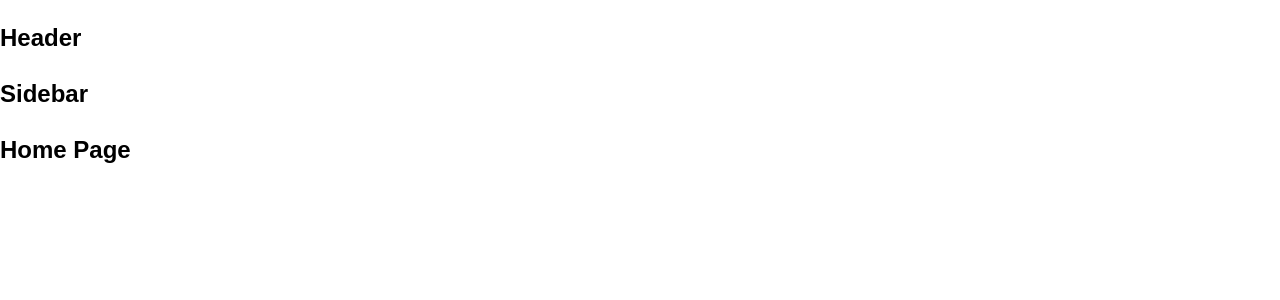
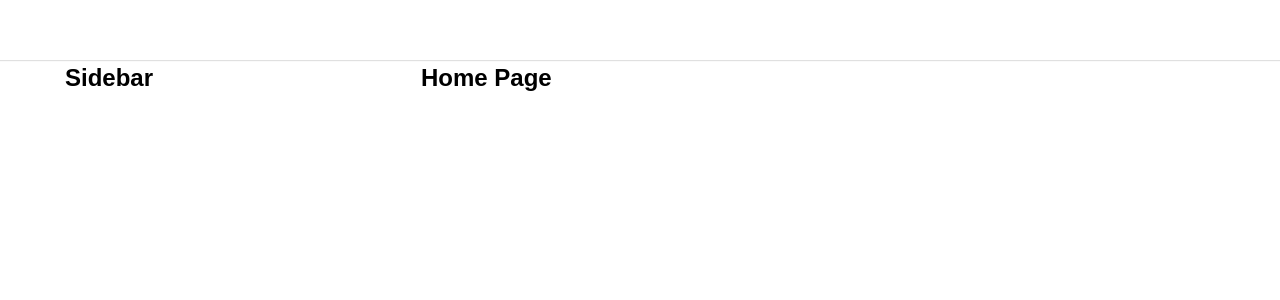
Before and after one commit to congtrinh274/tiktok-ui, a React (Create React App) app: page / in a window 1280 px wide. Shown: the top 300 px of the page. Built offline with nearby package versions, Linux system fonts and the light colour scheme; a web font is replaced by a local one.

Commit message:
Build default layout

```diff
--- a/package.json
+++ b/package.json
@@ -6,6 +6,7 @@
     "@testing-library/jest-dom": "^5.16.5",
     "@testing-library/react": "^13.4.0",
     "@testing-library/user-event": "^13.5.0",
+    "classnames": "^2.3.2",
     "normalize.css": "^8.0.1",
     "react": "^18.2.0",
     "react-dom": "^18.2.0",
--- a/src/components/GlobalStyles/GlobalStyles.scss
+++ b/src/components/GlobalStyles/GlobalStyles.scss
@@ -3,9 +3,15 @@
 
 :root {
     --primary: #fe2c55;
+
+    // Default layout
+    --default-layout-header-height: 60px;
+    --default-layout-width: 1150px;
 }
 
 * {
+    margin: 0;
+    padding: 0;
     box-sizing: border-box;
 }
 
--- /dev/null
+++ b/src/components/Layout/DefaultLayout/DefaultLayout.module.scss
@@ -0,0 +1,14 @@
+.wrapper {
+    display: flex;
+    flex-direction: column;
+    align-items: center;
+}
+
+.container {
+    width: var(--default-layout-width);
+    display: flex;
+}
+
+.content {
+    flex: 1;
+}
--- /dev/null
+++ b/src/components/Layout/DefaultLayout/Sidebar/Sidebar.module.scss
@@ -0,0 +1,3 @@
+.wrapper {
+    width: 356px;
+}
--- a/src/components/Layout/DefaultLayout/Sidebar/index.js
+++ b/src/components/Layout/DefaultLayout/Sidebar/index.js
@@ -1,5 +1,14 @@
+import classNames from 'classnames/bind';
+import styles from './Sidebar.module.scss';
+
+const cx = classNames.bind(styles);
+
 function Sidebar() {
-    return <h2>Sidebar</h2>;
+    return (
+        <aside className={cx('wrapper')}>
+            <h2>Sidebar</h2>
+        </aside>
+    );
 }
 
 export default Sidebar;
--- a/src/components/Layout/DefaultLayout/index.js
+++ b/src/components/Layout/DefaultLayout/index.js
@@ -1,13 +1,17 @@
+import classNames from 'classnames/bind';
 import Header from '~/components/Layout/components/Header';
+import styles from './DefaultLayout.module.scss';
 import Sidebar from './Sidebar';
+
+const cx = classNames.bind(styles);
 
 function DefaultLayout({ children }) {
     return (
-        <div>
+        <div className={cx('wrapper')}>
             <Header />
-            <div className="container">
+            <div className={cx('container')}>
                 <Sidebar />
-                <div className="content">{children}</div>
+                <div className={cx('content')}>{children}</div>
             </div>
         </div>
     );
--- /dev/null
+++ b/src/components/Layout/components/Header/Header.module.scss
@@ -0,0 +1,12 @@
+.wrapper {
+    width: 100%;
+    height: var(--default-layout-header-height, 60);
+    box-shadow: 0px 1px 1px rgb(0 0 0 / 12%);
+    display: flex;
+    justify-content: center;
+}
+
+.inner {
+    height: 100%;
+    width: var(--default-layout-width);
+}
--- a/src/components/Layout/components/Header/index.js
+++ b/src/components/Layout/components/Header/index.js
@@ -1,5 +1,14 @@
+import classNames from 'classnames/bind';
+import styles from './Header.module.scss';
+
+const cx = classNames.bind(styles);
+
 function Header() {
-    return <h2>Header</h2>;
+    return (
+        <header className={cx('wrapper')}>
+            <div className={cx('inner')}></div>
+        </header>
+    );
 }
 
 export default Header;
```
Also changed, not shown: 1 other file (tests, documents, lock files or other folders).
